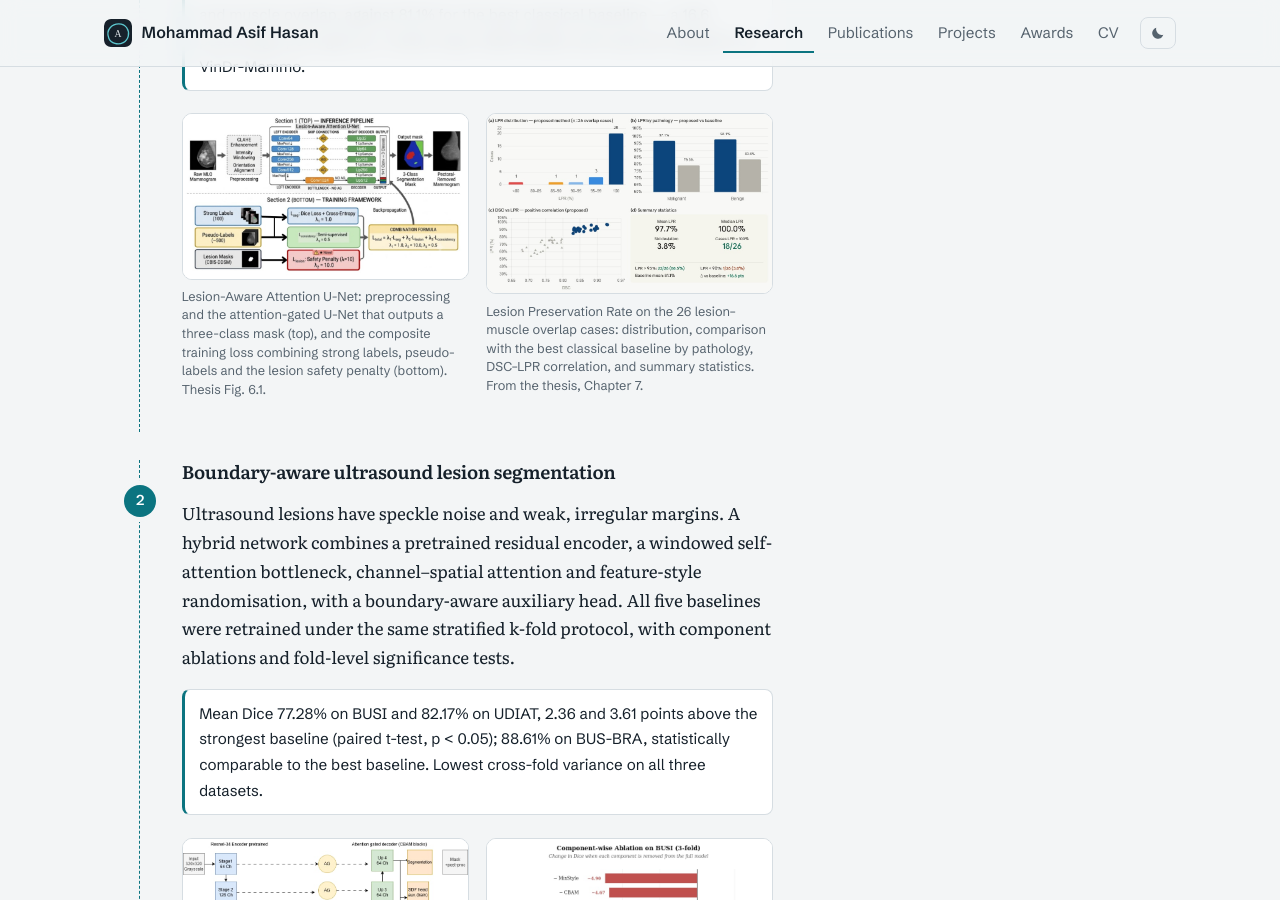
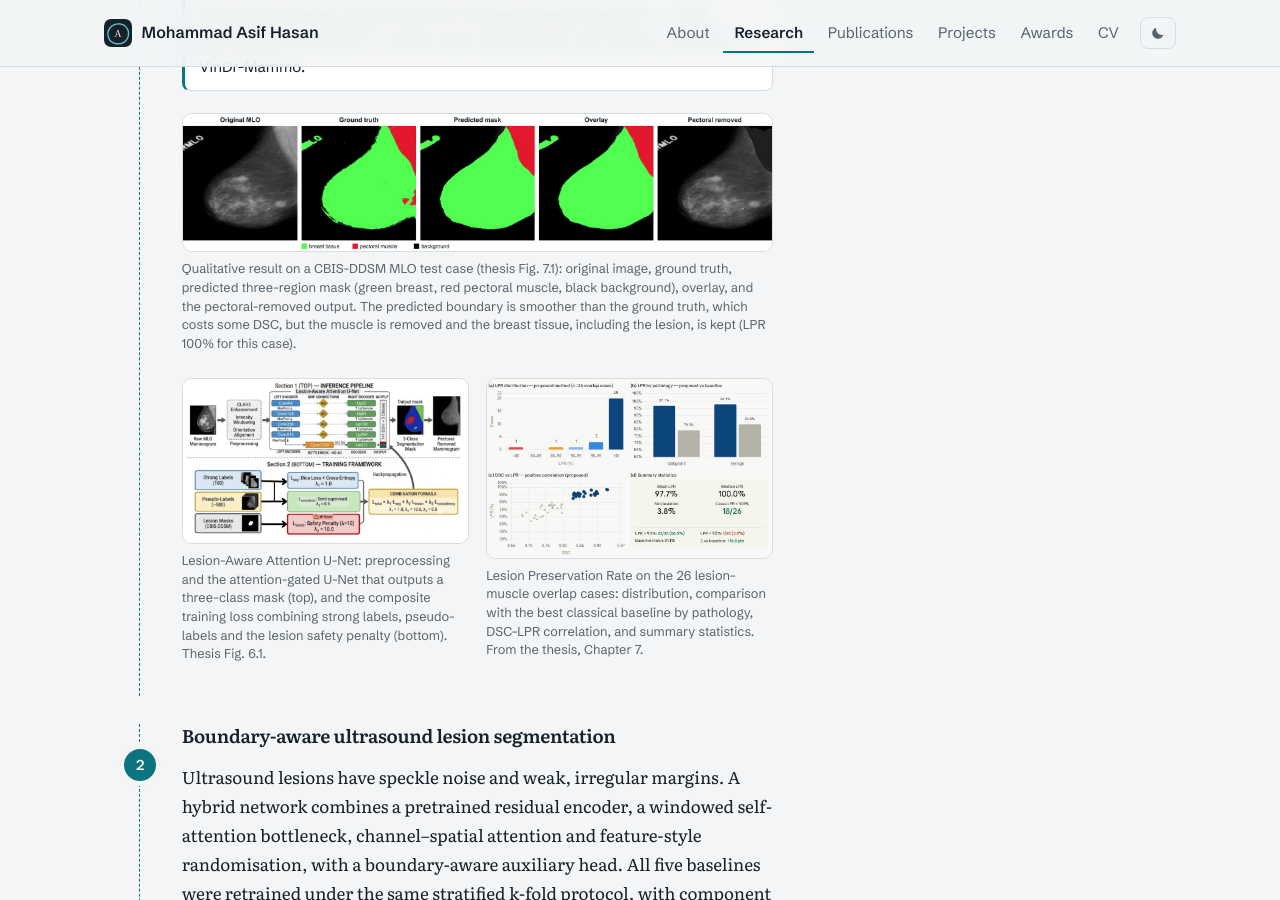
Before and after one commit to Asif190/Asif190.github.io, a Jekyll site: the page built from research.md, in a window 1280 px wide and 900 px high, scrolled down 1001 px. Built offline with Jekyll 4.4.1, drawn with Linux system fonts in a browser that asks for light colours.

Commit message:
Add qualitative pectoral-removal figure (thesis Fig. 7.1) to the research page
Panels cropped from the thesis figure and relabelled cleanly, with a
colour legend for the three-region mask.

Co-Authored-By: Claude Opus 5.5 <noreply@anthropic.com>

```diff
--- a/research.md
+++ b/research.md
@@ -15,6 +15,7 @@ Most breast imaging models are judged on overlap scores alone, which hides the f
 <h3>Pectoral muscle removal that preserves lesions</h3>
 <p>In mediolateral oblique mammograms the pectoral muscle has to be removed before analysis, but aggressive removal can delete lesions near the chest wall. We designed a Lesion-Aware Attention U-Net trained with a composite loss on a hybrid set of manual and confidence-filtered pseudo-labels, and introduced the <strong>Lesion Preservation Rate (LPR)</strong> to measure how much lesion tissue survives segmentation — to our knowledge the first such metric in the pectoral segmentation literature.</p>
 <p class="result">DSC 0.897; mean LPR 97.7% (median 100%) on the 26 test cases where lesion and muscle overlap, against 81.1% for the best classical baseline — a 16.6 percentage-point gain (p &lt; 0.001). Data: CBIS-DDSM, with external validation on VinDr-Mammo.</p>
+<div class="fig-row">{% include figure.html file="thesis/part1-qualitative" large=true caption="Qualitative result on a CBIS-DDSM MLO test case (thesis Fig. 7.1): original image, ground truth, predicted three-region mask (green breast, red pectoral muscle, black background), overlay, and the pectoral-removed output. The predicted boundary is smoother than the ground truth, which costs some DSC, but the muscle is removed and the breast tissue, including the lesion, is kept (LPR 100% for this case)." alt="Five panels: original mammogram, ground-truth mask, predicted mask, overlay, and the mammogram with the pectoral muscle removed" %}</div>
 <div class="fig-row">{% include figure.html file="thesis/part1-framework" large=true caption="Lesion-Aware Attention U-Net: preprocessing and the attention-gated U-Net that outputs a three-class mask (top), and the composite training loss combining strong labels, pseudo-labels and the lesion safety penalty (bottom). Thesis Fig. 6.1." alt="Diagram of the Lesion-Aware Attention U-Net inference pipeline and training framework" %}{% include figure.html file="thesis/part1-lpr-analysis" large=true caption="Lesion Preservation Rate on the 26 lesion–muscle overlap cases: distribution, comparison with the best classical baseline by pathology, DSC–LPR correlation, and summary statistics. From the thesis, Chapter 7." alt="Four-panel chart of LPR results" %}</div>
 </li>
 <li>
```
Also changed, not shown: assets/img/thesis/part1-qualitative-thumb.jpg (added), assets/img/thesis/part1-qualitative.jpg (added).
